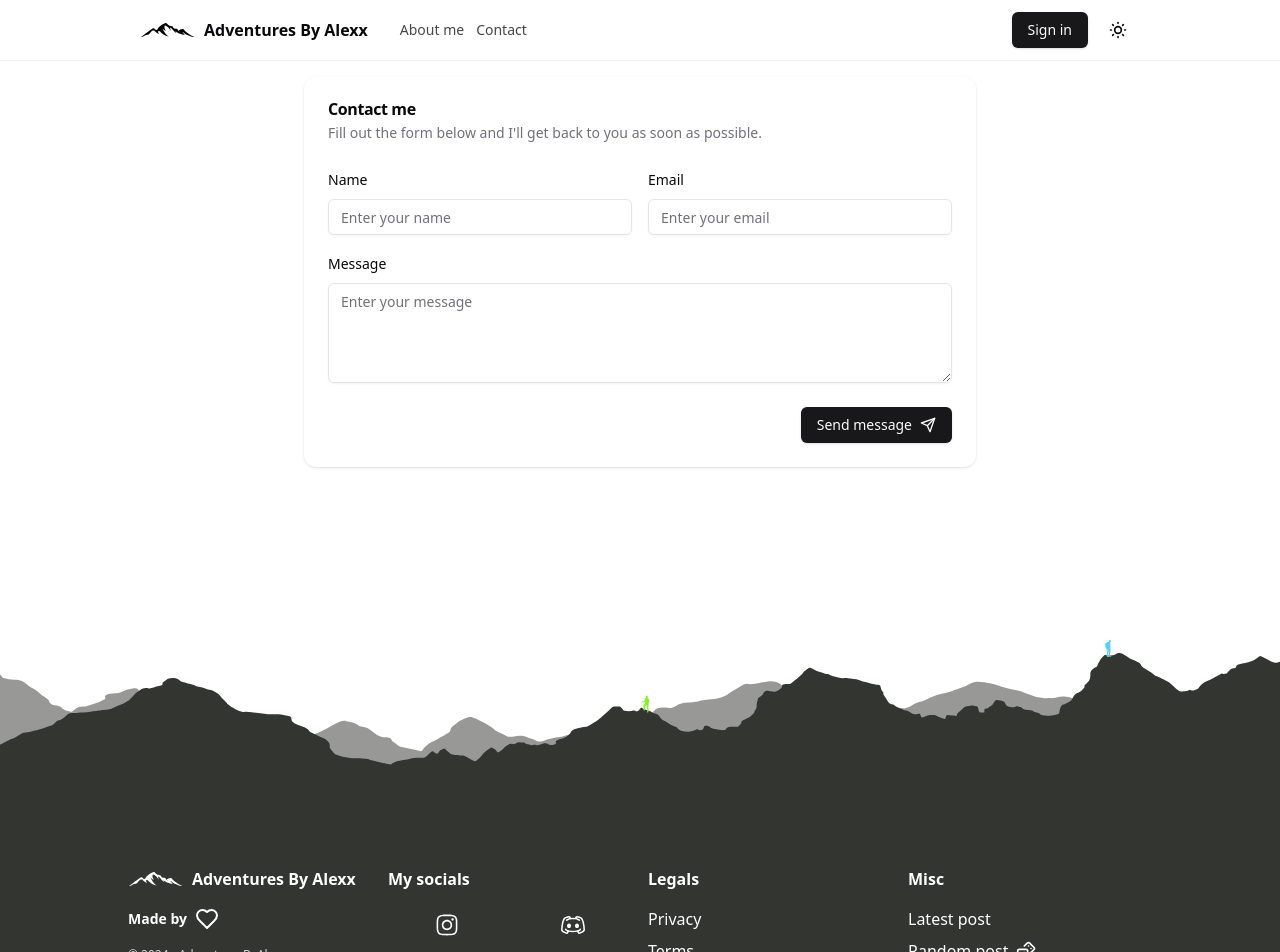
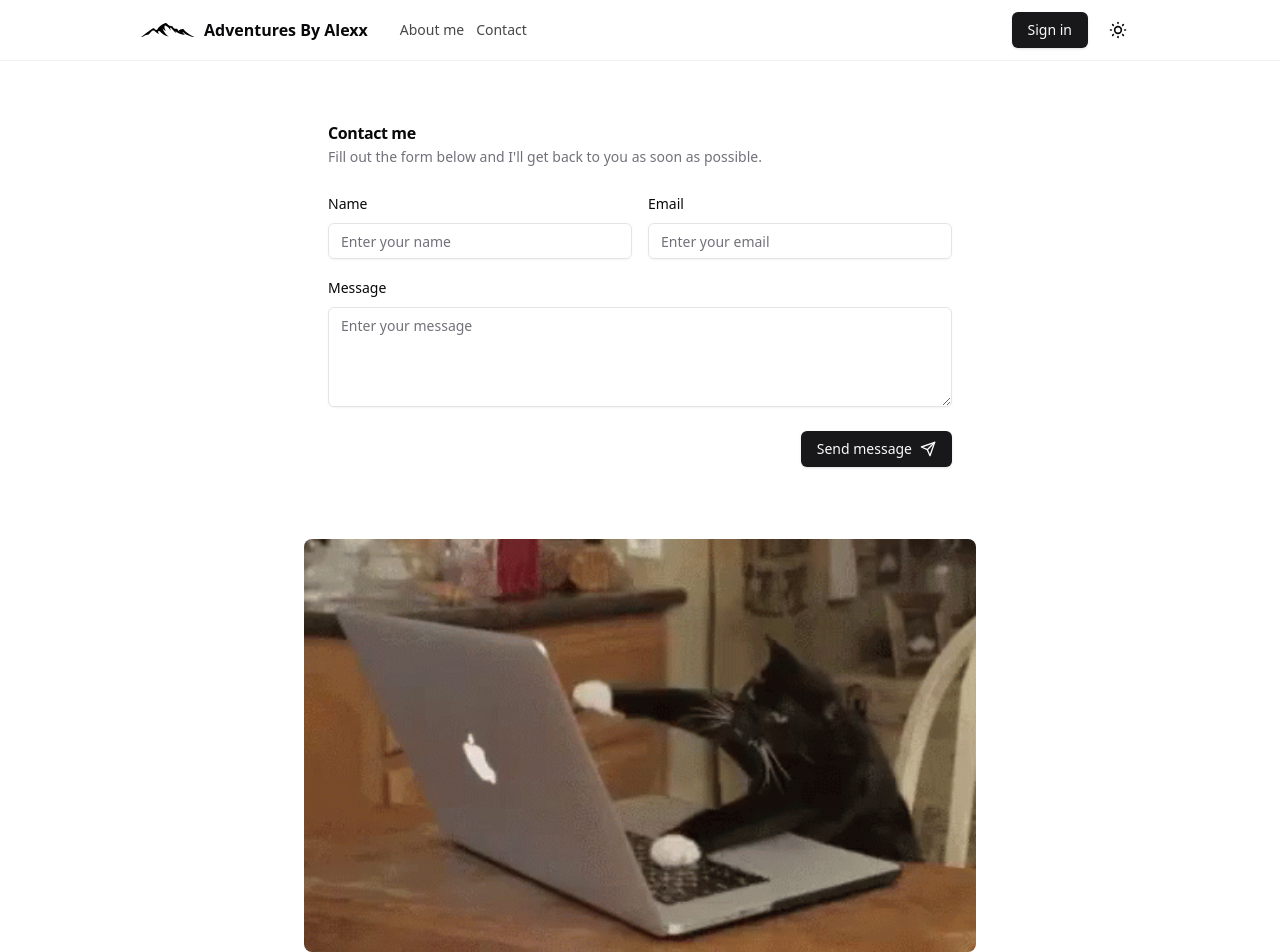
Before and after one commit to codebyalexx/blog-next-app, a Next.js app: page /contact in a window 1280 px wide. Shown: the top 952 px of the page. Built offline with nearby package versions, Linux system fonts and the light colour scheme; no server answers.

Commit message:
:bug: Fixed contact form height

```diff
--- a/app/about/page.tsx
+++ b/app/about/page.tsx
@@ -3,7 +3,7 @@ import Link from "next/link";
 
 const Page = () => (
   <div className="w-full py-6 max-w-xl text-foreground/80 text-center">
-    <h1 className="text-3xl font-bold mb-4 text-white">About Me</h1>
+    <h1 className="text-3xl font-bold mb-4 text-foreground">About Me</h1>
     <p className="text-lg mb-6">
       Hey there, I&apos;m Alex, also known as Alex Development, and I&apos;m
       thrilled to welcome you to my corner of the internet!
@@ -42,7 +42,7 @@ const Page = () => (
     <div className="flex items-center justify-center my-8">
       <Button
         variant={"ghost"}
-        className="text-white flex items-center gap-2 text-lg p-6"
+        className="text-foreground flex items-center gap-2 text-lg p-6"
         asChild
       >
         <Link href={"/fun/latest-post"}>
--- a/app/contact/page.tsx
+++ b/app/contact/page.tsx
@@ -1,8 +1,16 @@
 import { ContactForm } from "@/src/features/contact/ContactForm";
+import Image from "next/image";
 
 const Page = () => (
-  <div className="w-full max-w-2xl">
-    <ContactForm className="border-none" />
+  <div className="w-full max-w-2xl py-6">
+    <ContactForm className="border-none shadow-none" />
+    <Image
+      src={"/type-computer.gif"}
+      alt="Cat typing on computer"
+      width={800}
+      height={400}
+      className="my-12 rounded-lg"
+    />
   </div>
 );
 
```
Also changed, not shown: public/type-computer.gif (added).
